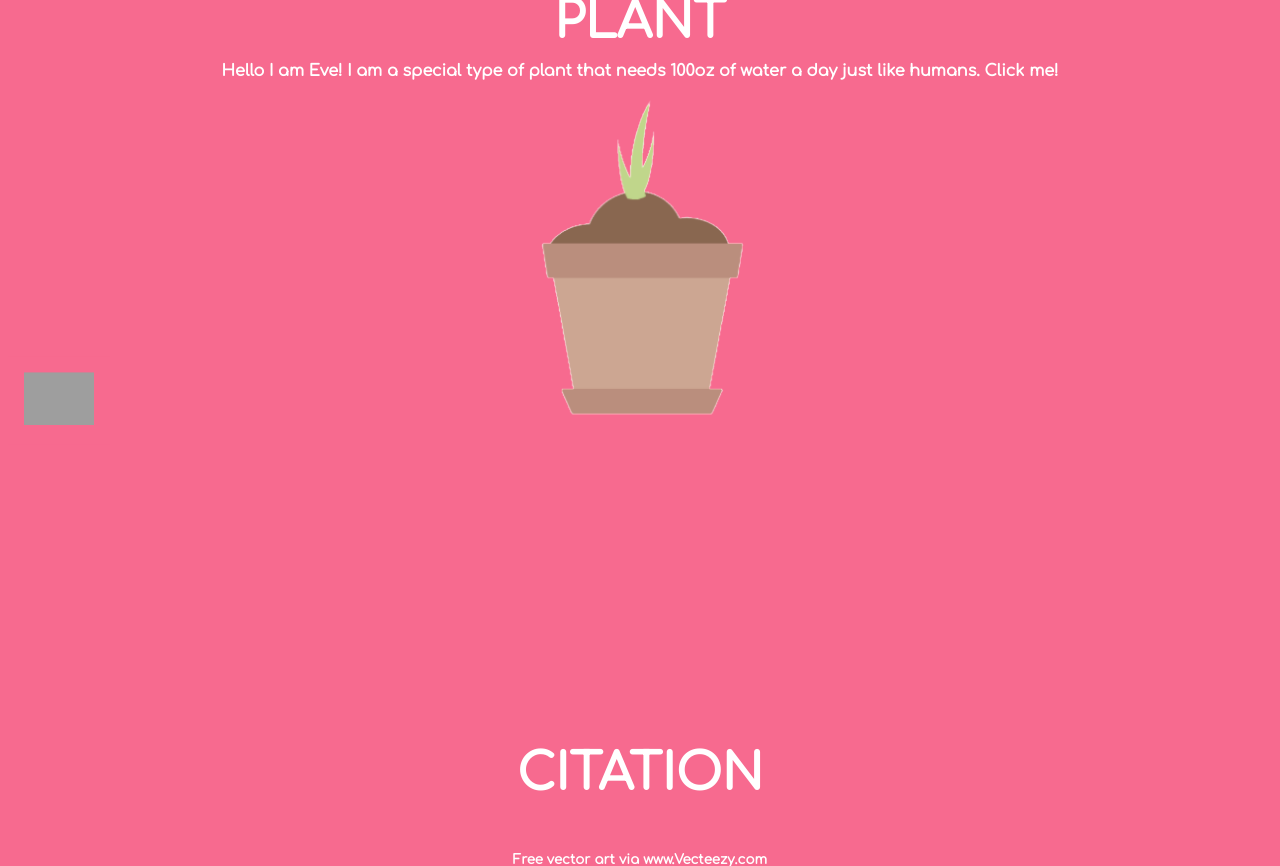
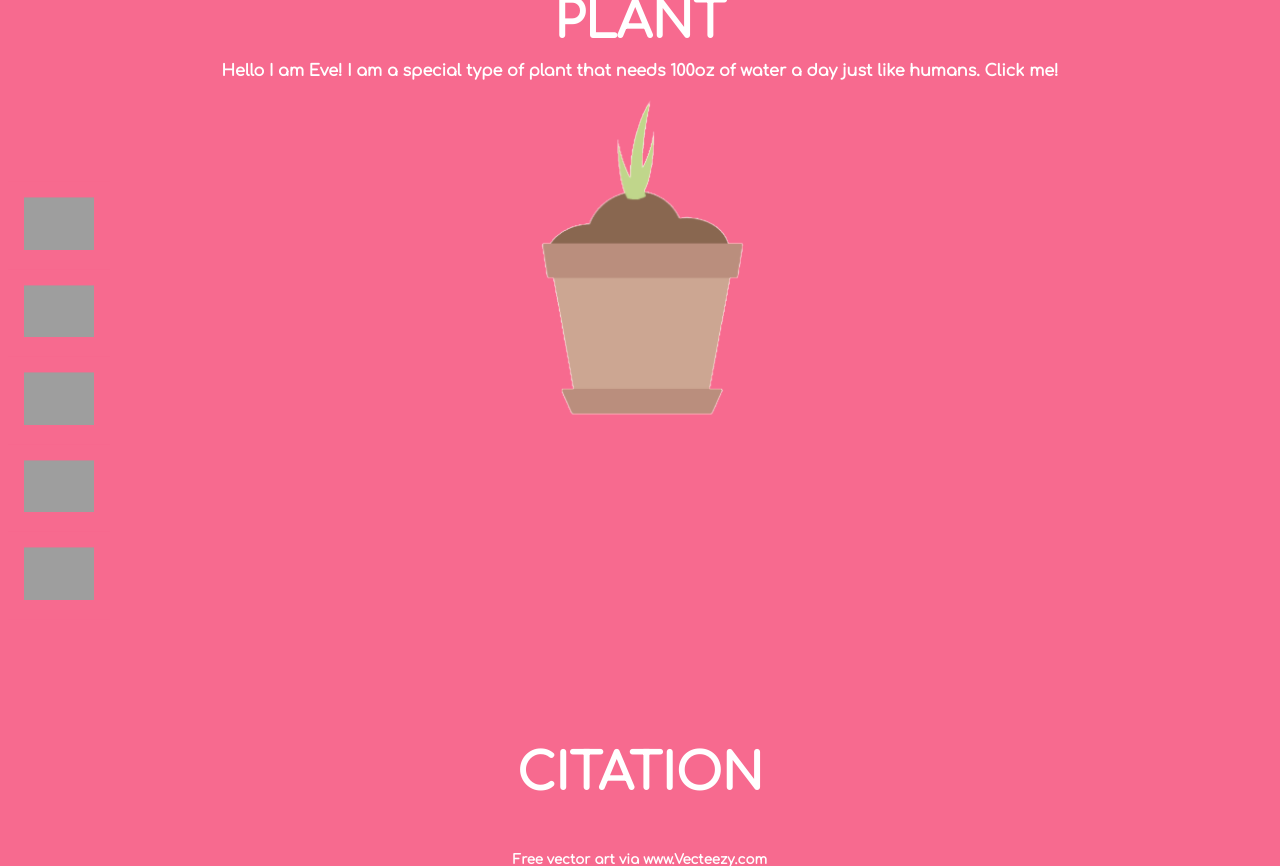
Before and after one commit to briannatran/final-project, a PHP site: page /plant.html in a window 1280 px wide. Shown: the top 866 px of the page. Run offline with PHP 8.4, Linux system fonts and the light colour scheme; grey boxes are pictures that could not be loaded.

Commit message:
adeed stuff

```diff
--- a/food.html
+++ b/food.html
@@ -6,7 +6,11 @@
 </head>
 <body>
   <div class="icon-bar">
-  <b><a href="homepage.html" class="homepage">HOME<img src="https://image.flaticon.com/icons/svg/781/781244.svg" ></a></b>
+  <b><a href="homepage.html" class="homepage"><img src="https://image.flaticon.com/icons/svg/781/781244.svg" ></a>
+  <a href="calendar.html" class="calendar"><img src="https://image.flaticon.com/icons/svg/1033/1033973.svg" ></a>
+  <a href="health.html" class="health"><img src="https://image.flaticon.com/icons/svg/375/375279.svg" ></a>
+  <a href="nutrition.html" class="nutrition"><img src="https://image.flaticon.com/icons/svg/135/135763.svg" ></a>
+  <a href="plant.html" class="plant"><img src="https://image.flaticon.com/icons/svg/733/733743.svg" ></a></b>
   </div>
   <b><h1> FOOD </h1></b>
   <br></br>
--- a/plant.css
+++ b/plant.css
@@ -62,6 +62,23 @@ img{
     background: #f76a8f;
   }
 
+  .calendar {
+    background: #f76a8f;
+  }
+
+  .health {
+    background: #f76a8f;
+  }
+
+  .nutrition {
+    background: #f76a8f;
+  }
+
+  .plant {
+    background: #f76a8f;
+  }
+
+
 #circle_img{
   margin-top: -20px;
   width:40%;
--- a/plant.html
+++ b/plant.html
@@ -46,6 +46,10 @@ image_tracker='third';
 <body>
   <div class="icon-bar">
   <b><a href="homepage.html" class="homepage"><img src="https://image.flaticon.com/icons/svg/781/781244.svg" ></a></b>
+  <a href="calendar.html" class="calendar"><img src="https://image.flaticon.com/icons/svg/1033/1033973.svg" ></a>
+  <a href="health.html" class="health"><img src="https://image.flaticon.com/icons/svg/375/375279.svg" ></a>
+  <a href="nutrition.html" class="nutrition"><img src="https://image.flaticon.com/icons/svg/135/135763.svg" ></a>
+  <a href="plant.html" class="plant"><img src="https://image.flaticon.com/icons/svg/733/733743.svg" ></a></b>
   </div>
 <center><h1>PLANT</h1></center>
   <br>
```
Also changed, not shown: food.css (+19 -5 lines).
